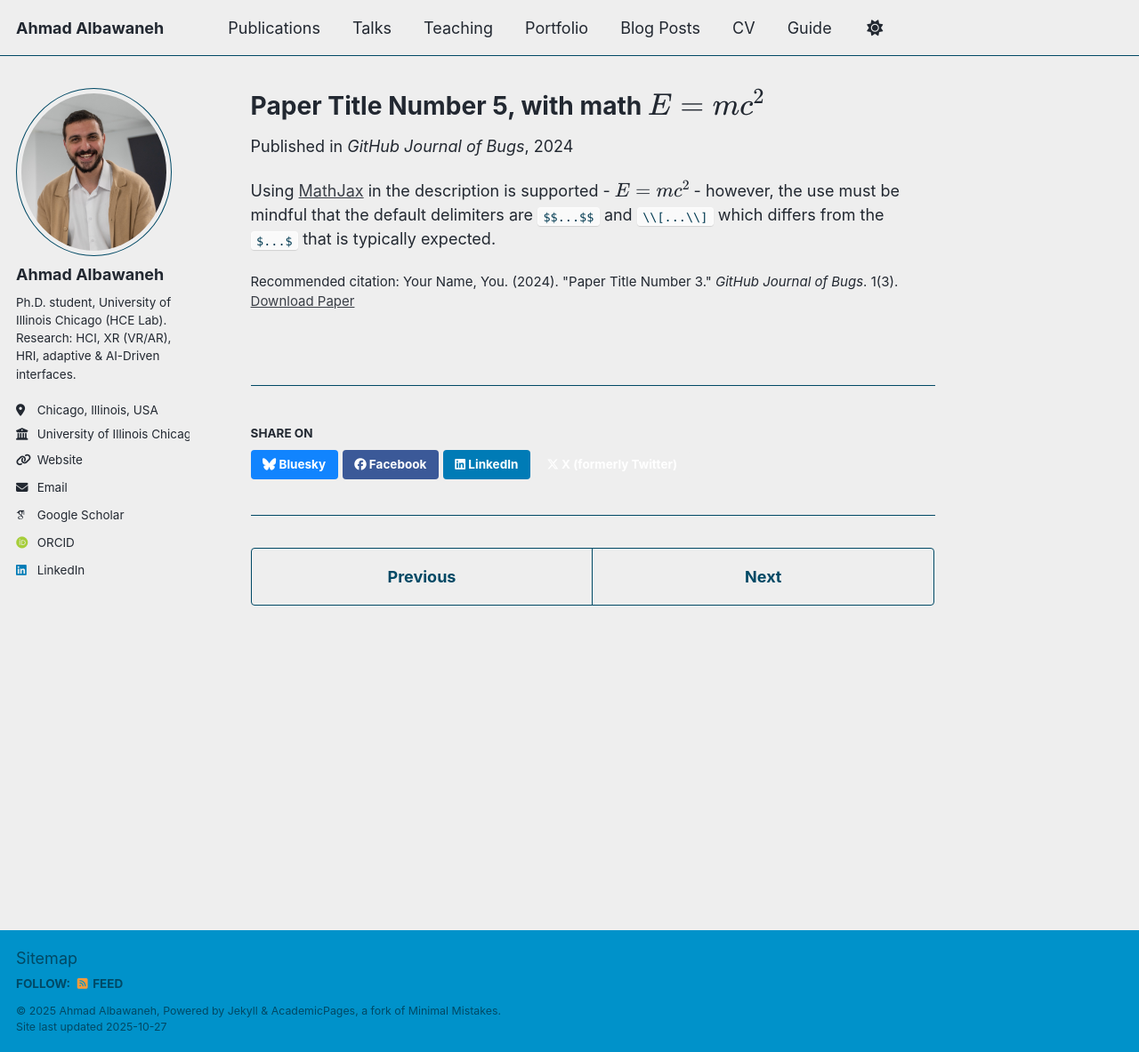
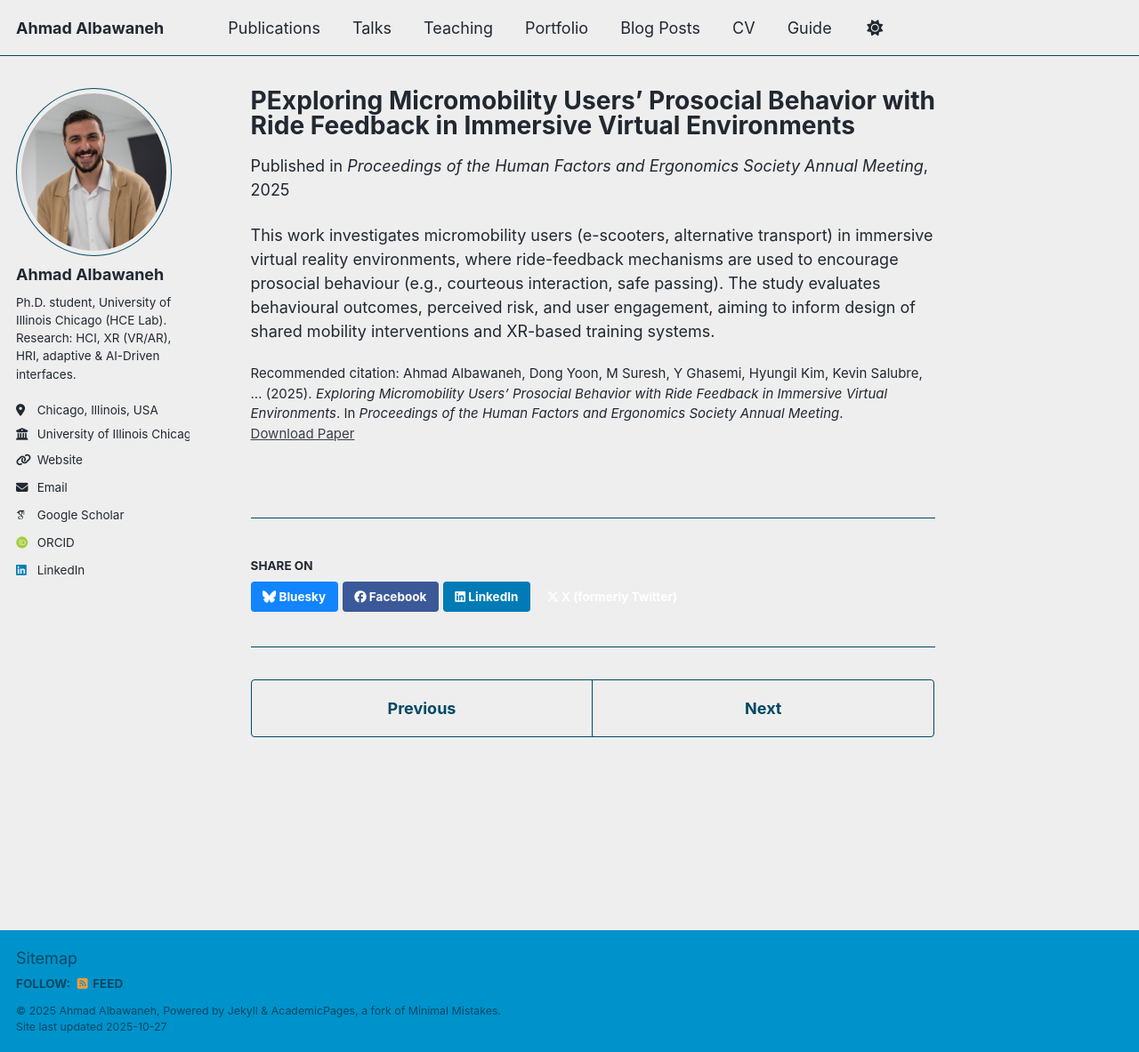
Before and after one commit to bawaneh/bawaneh, a Jekyll site: the page built from _publications/2025-06-08-paper-title-number-5.md, in a window 1280 px wide and 1183 px high. Shown: the whole window at 89% size. Built offline with Jekyll 4.4.1, drawn with Linux system fonts in a browser that asks for light colours; some web fonts are replaced; a script that is not in the unit is left out.

Commit message:
Update 2025-06-08-paper-title-number-5.md

```diff
--- a/_publications/2025-06-08-paper-title-number-5.md
+++ b/_publications/2025-06-08-paper-title-number-5.md
@@ -1,13 +1,13 @@
 ---
-title: "Paper Title Number 5, with math $$E=mc^2$$"
+title: "PExploring Micromobility Users’ Prosocial Behavior with Ride Feedback in Immersive Virtual Environments"
 collection: publications
 category: conferences
 permalink: /publication/2024-02-17-paper-title-number-4
 excerpt: 'This paper is about a famous math equation, $$E=mc^2$$'
-date: 2024-02-17
-venue: 'GitHub Journal of Bugs'
+date: 2025-02-17
+venue: 'Proceedings of the Human Factors and Ergonomics Society Annual Meeting'
 paperurl: 'https://academicpages.github.io/files/paper3.pdf'
-citation: 'Your Name, You. (2024). &quot;Paper Title Number 3.&quot; <i>GitHub Journal of Bugs</i>. 1(3).'
+citation: 'Ahmad Albawaneh, Dong Yoon, M Suresh, Y Ghasemi, Hyungil Kim, Kevin Salubre, … (2025). <i>Exploring Micromobility Users’ Prosocial Behavior with Ride Feedback in Immersive Virtual Environments</i>. In <i>Proceedings of the Human Factors and Ergonomics Society Annual Meeting</i>.'
 ---
 
-Using [MathJax](https://www.mathjax.org/) in the description is supported - $$E=mc^2$$ - however, the use must be mindful that the default delimiters are `$$...$$` and `\\[...\\]` which differs from the `$...$` that is typically expected.
+This work investigates micromobility users (e-scooters, alternative transport) in immersive virtual reality environments, where ride-feedback mechanisms are used to encourage prosocial behaviour (e.g., courteous interaction, safe passing). The study evaluates behavioural outcomes, perceived risk, and user engagement, aiming to inform design of shared mobility interventions and XR-based training systems.
```
